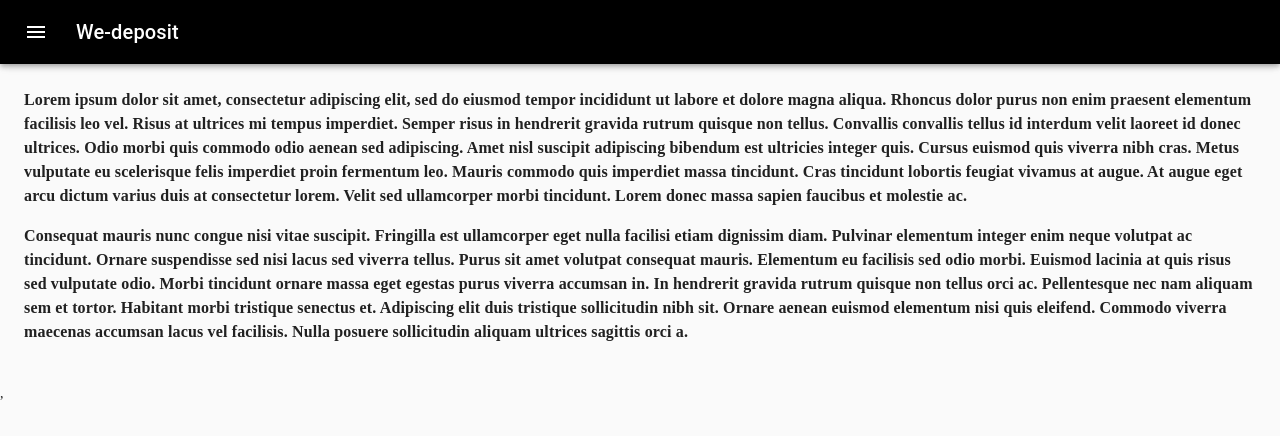
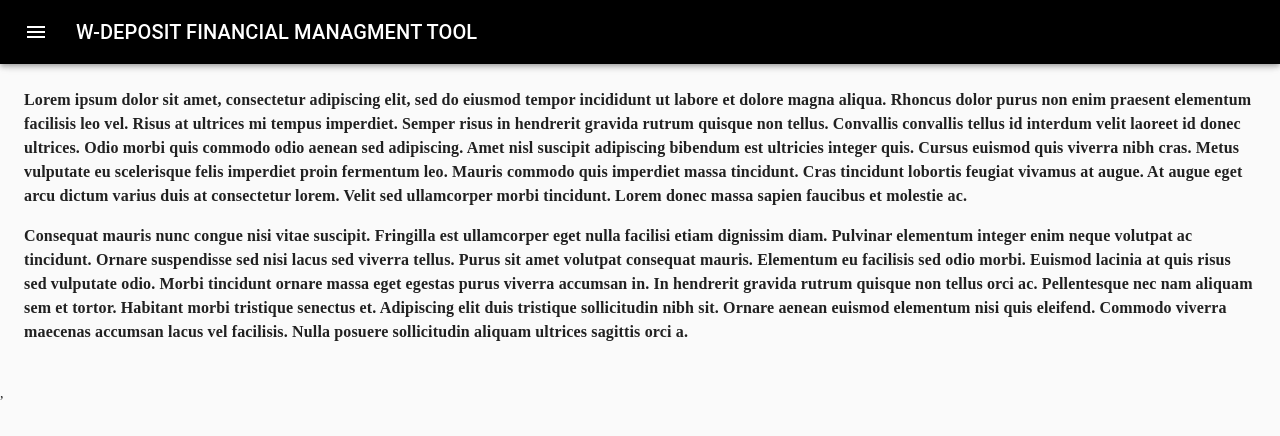
Before and after one commit to W-Deposit/W-Deposit-Web-App, a React (Create React App) app: page / in a window 1280 px wide. Shown: the top 436 px of the page. Built offline with nearby package versions, Linux system fonts and the light colour scheme.

Commit message:
Add title to dashboard

```diff
--- a/src/screens/auth/signUp.tsx
+++ b/src/screens/auth/signUp.tsx
@@ -131,7 +131,7 @@ const SignUp = () => {
             <MenuIcon />
           </IconButton>
           <Typography variant="h6" noWrap>
-            We-deposit
+            W-DEPOSIT FINANCIAL MANAGMENT TOOL
           </Typography>
         </Toolbar>
       </AppBar>
```
